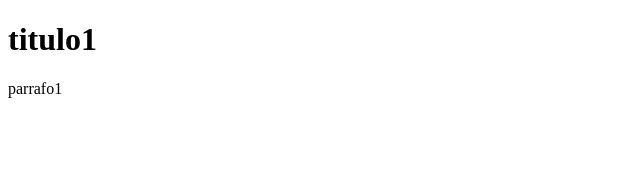
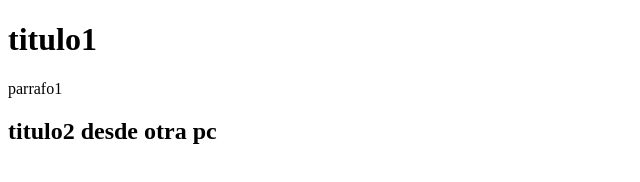
Before and after one commit to alainmelendez/pruebaderamas, a plain HTML site: page index.html in a window 1280 px wide. Shown: the whole page, without its empty margins (0-640 px from the left). Drawn offline with Linux system fonts and the light colour scheme.

Commit message:
desde pc Marie

```diff
--- a/index.html
+++ b/index.html
@@ -9,5 +9,6 @@
 <body>
     <h1>titulo1</h1>
     <p>parrafo1</p>
+    <h2>titulo2 desde otra pc</h2>
 </body>
 </html>
```
